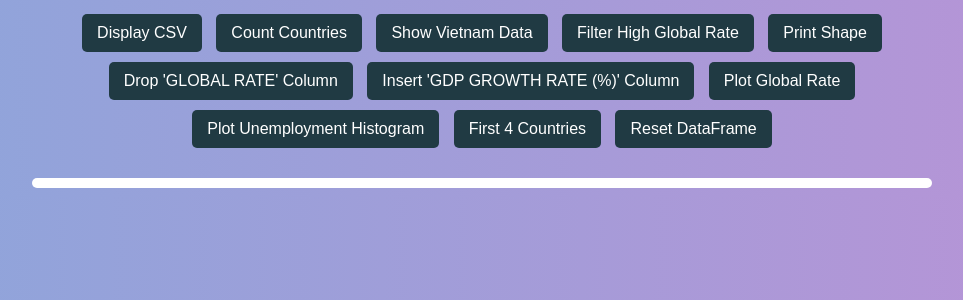
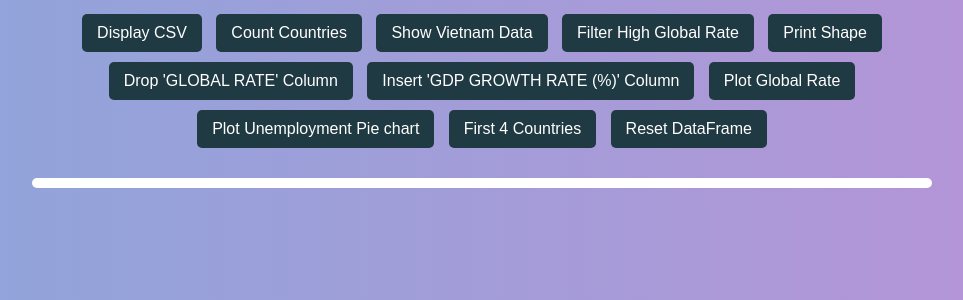
Before and after one commit to elhanj/New-one, a Flask app: page / in a window 1280 px wide. Shown: the part 163-463 px from the top of the page, without its empty margins (158-1121 px from the left). Run offline with Flask 3, Linux system fonts and the light colour scheme.

Commit message:
Update index.html

```diff
--- a/templates/index.html
+++ b/templates/index.html
@@ -25,7 +25,7 @@
             <button type="submit" name="action" value="drop_column">Drop 'GLOBAL RATE' Column</button>
             <button type="submit" name="action" value="insert_column">Insert 'GDP GROWTH RATE (%)' Column</button>
             <button type="submit" name="action" value="plot_global_rate">Plot Global Rate</button>
-            <button type="submit" name="action" value="plot_histogram">Plot Unemployment Histogram</button>
+            <button type="submit" name="action" value="plot_histogram">Plot Unemployment Pie chart</button>
             <button type="submit" name="action" value="first_4_countries">First 4 Countries</button>
             <button type="submit" name="action" value="reset">Reset DataFrame</button>
         </form>
```
